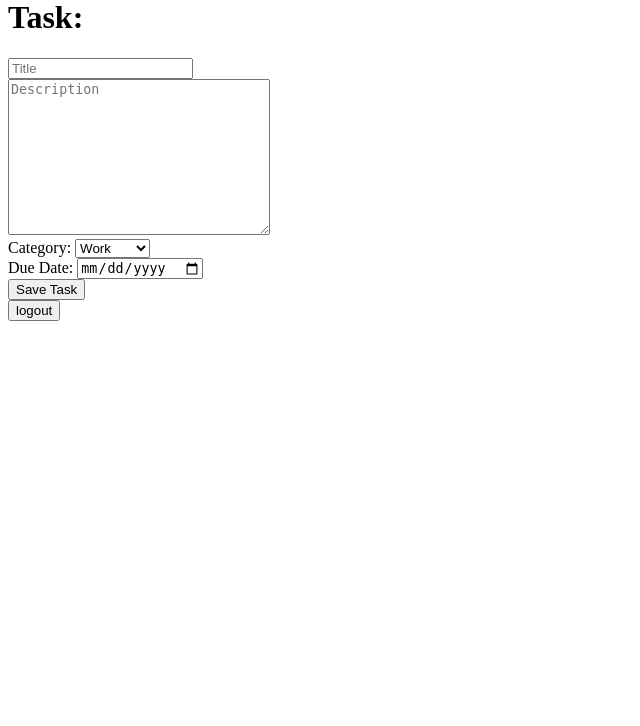
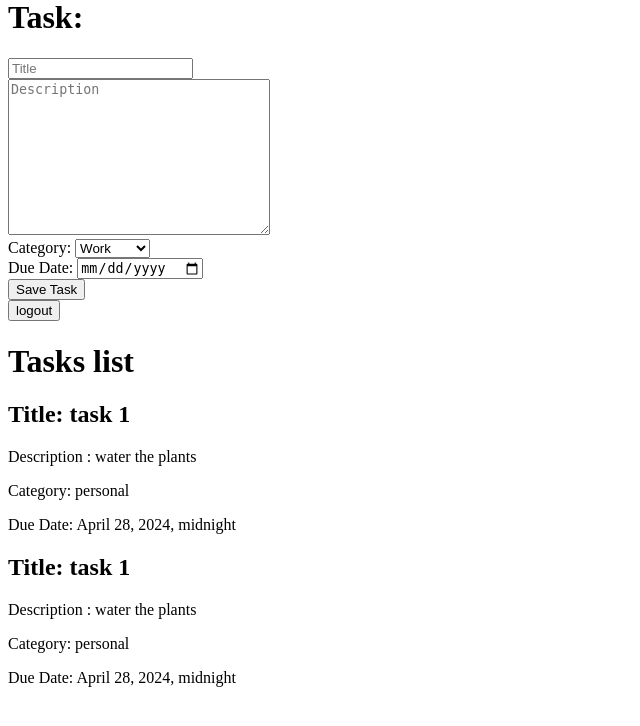
Before and after one commit to AbhinavSinghSokhi/py-dev-cvalley, a Django app: page /dashboard in a window 1280 px wide. Shown: the part 48-774 px from the top of the page, without its empty margins (0-640 px from the left). Run offline with Django 5.2, Linux system fonts and the light colour scheme; a user stored in the database is signed in; data comes from the database, SQL or seed files in the repository; both versions use the stored data as it was after the commit.

Commit message:
Tasks display on Dashboard

```diff
--- a/campusvalley/todo_list/templates/dashboard.html
+++ b/campusvalley/todo_list/templates/dashboard.html
@@ -36,5 +36,19 @@
     </div>
 
     <a href="logout"><button>logout</button></a>
+
+
+    <h1>Tasks list</h1>
+    {% if tasks  %}
+    {% for task in tasks %}
+
+    <div>
+        <h2 class="title">Title: {{ task.title }}</h2>
+        <p class="description">Description : {{ task.description }}</p>
+        <p class="category">Category: {{ task.category }}</p>
+        <p class="due_date">Due Date: {{ task.dueDate }}</p>
+    </div>
+    {% endfor %}
+    {% endif %}
 </body>
 </html>
--- a/campusvalley/todo_list/views.py
+++ b/campusvalley/todo_list/views.py
@@ -33,7 +33,9 @@ def signupForm(request):
         return render(request, "signup.html")
 
 def dashboard(request):
-    return render(request, "dashboard.html", {'user_details': request.user})
+    user_tasks= Task.objects.filter(user=request.user)
+    print(user_tasks)
+    return render(request, "dashboard.html", {'user_details': request.user ,"tasks": user_tasks})
 
 
 def new_task(request):
```
Also changed, not shown: campusvalley/db.sqlite3.
